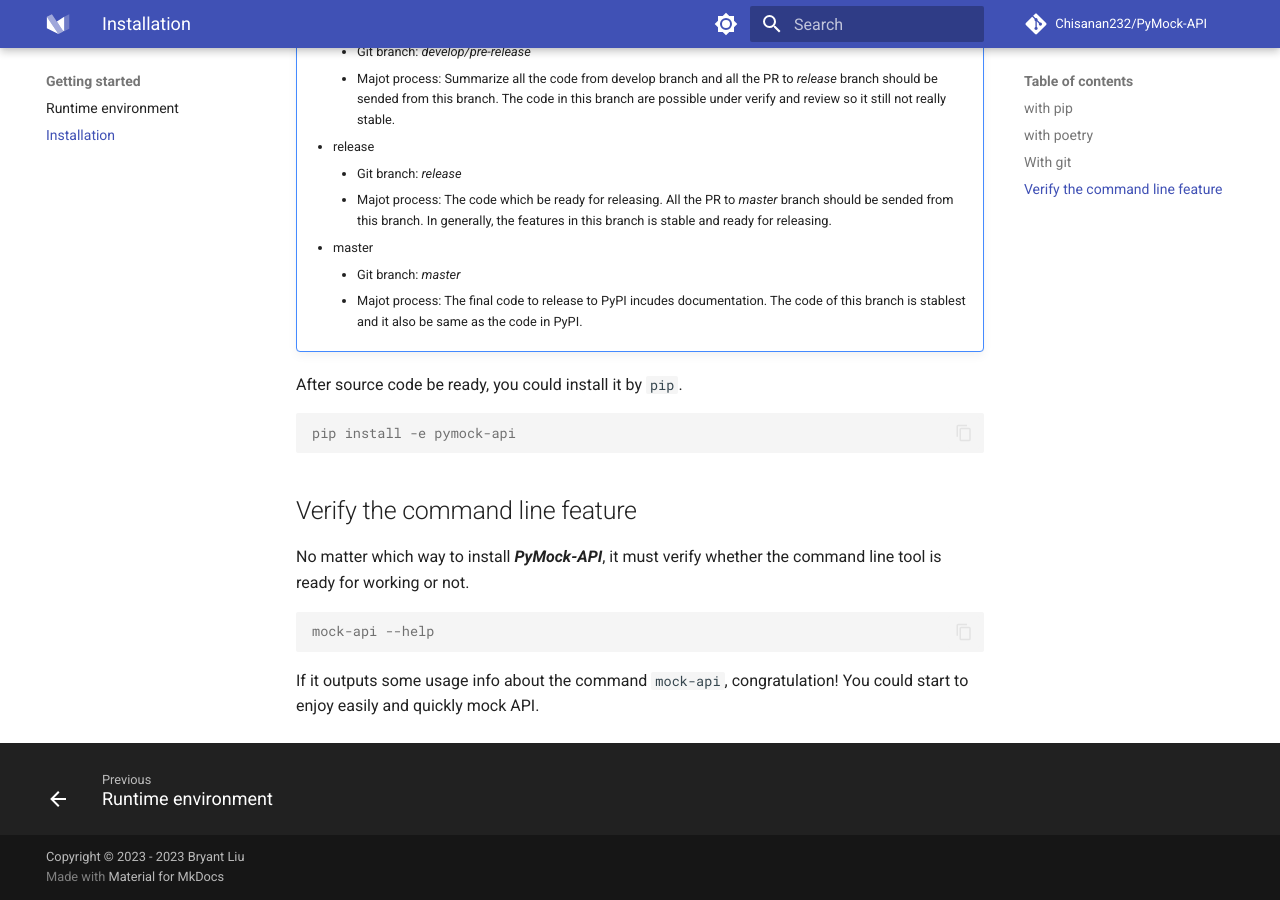
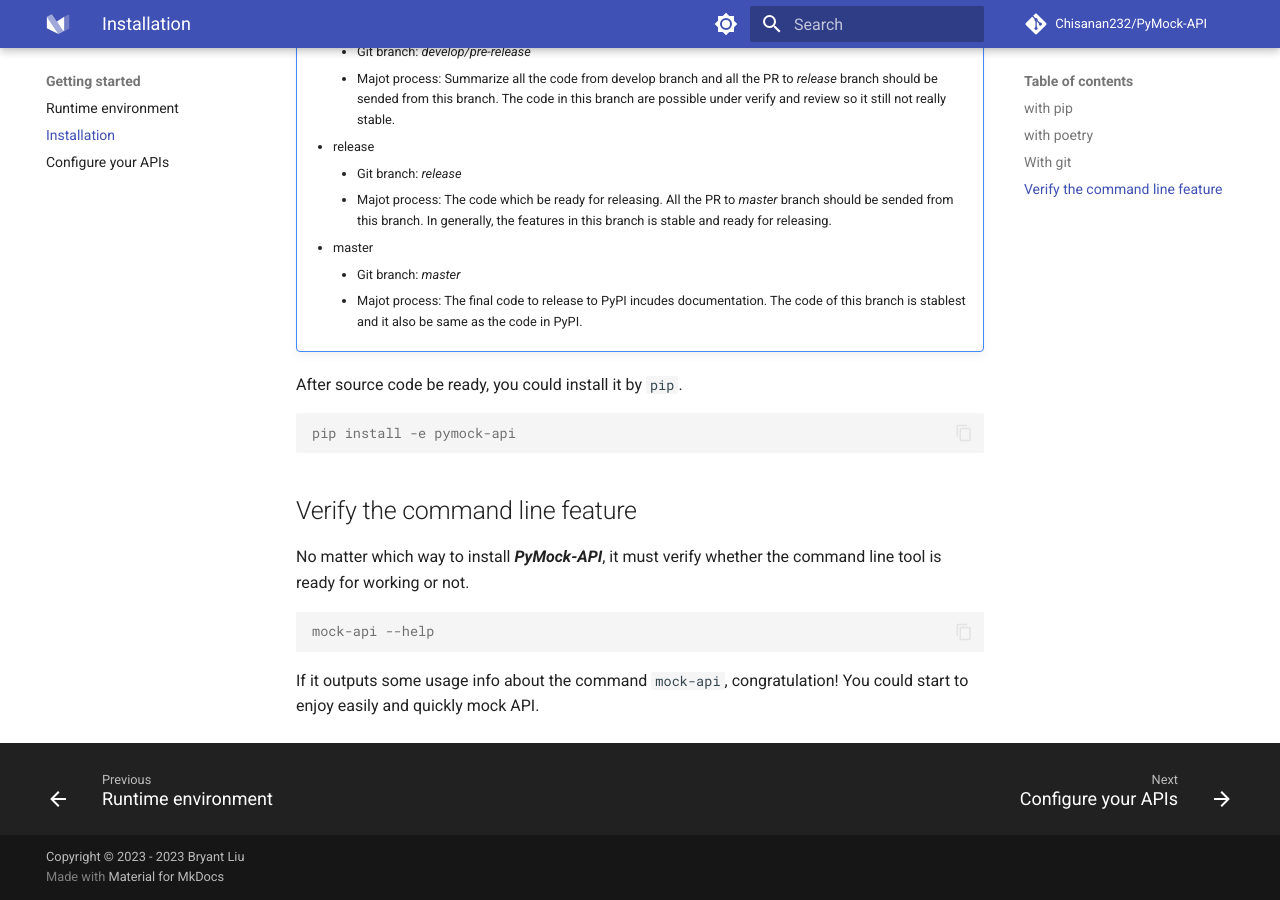
Before and after one commit to Chisanan232/PyMock-Server, an MkDocs documentation site: the page built from docs/getting-started/installation.md, in a window 1280 px wide and 900 px high, scrolled down 1890 px. Built offline with MkDocs 1.6.1 and Material for MkDocs 9.7.7, drawn with Linux system fonts in a browser that asks for light colours; comment, search, counter and statistics services are not loaded.

Commit message:
Add new page about configuring customized APIs (not have content yet).

```diff
--- /dev/null
+++ b/docs/getting-started/configure-your-api.md
@@ -0,0 +1 @@
+# Configure your APIs
--- a/mkdocs.yml
+++ b/mkdocs.yml
@@ -106,3 +106,4 @@ nav:
   - Getting started:
     - Runtime environment: getting-started/runtime-environment.md
     - Installation: getting-started/installation.md
+    - Configure your APIs: getting-started/configure-your-api.md
```
